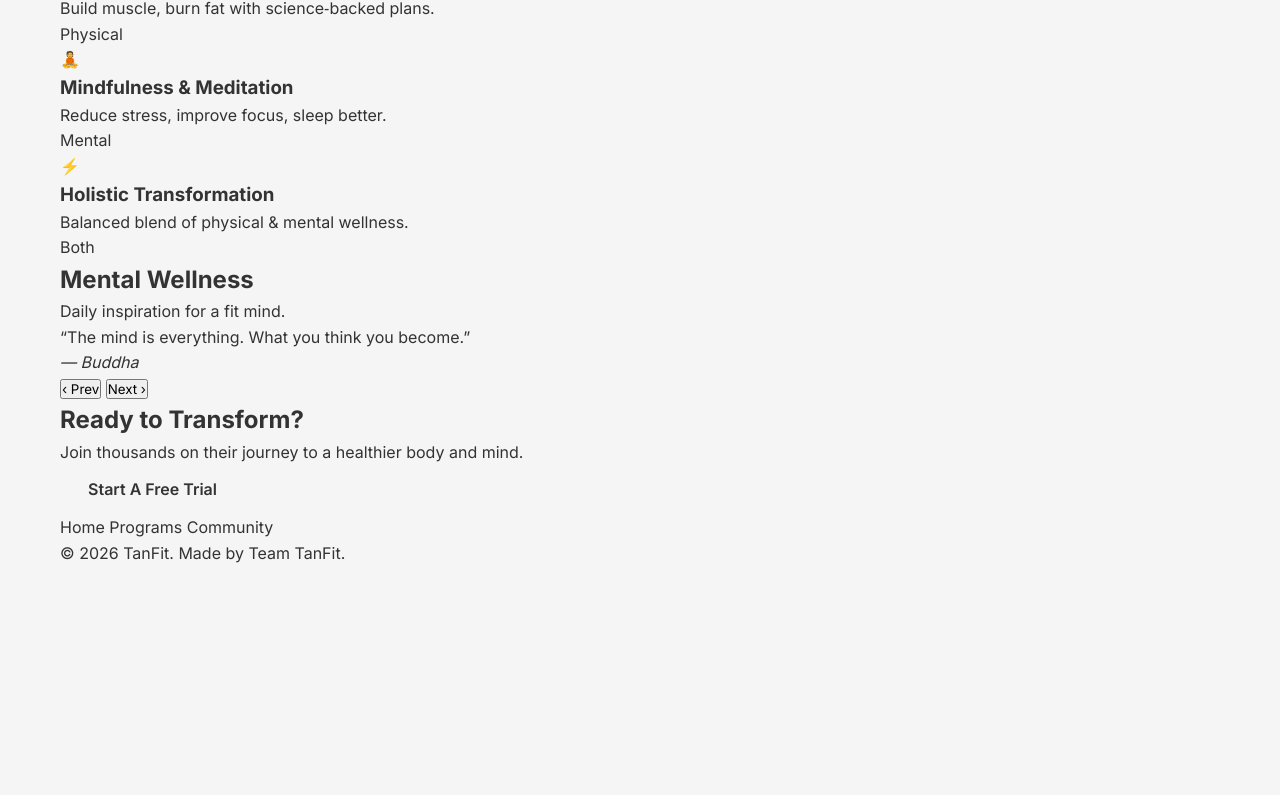
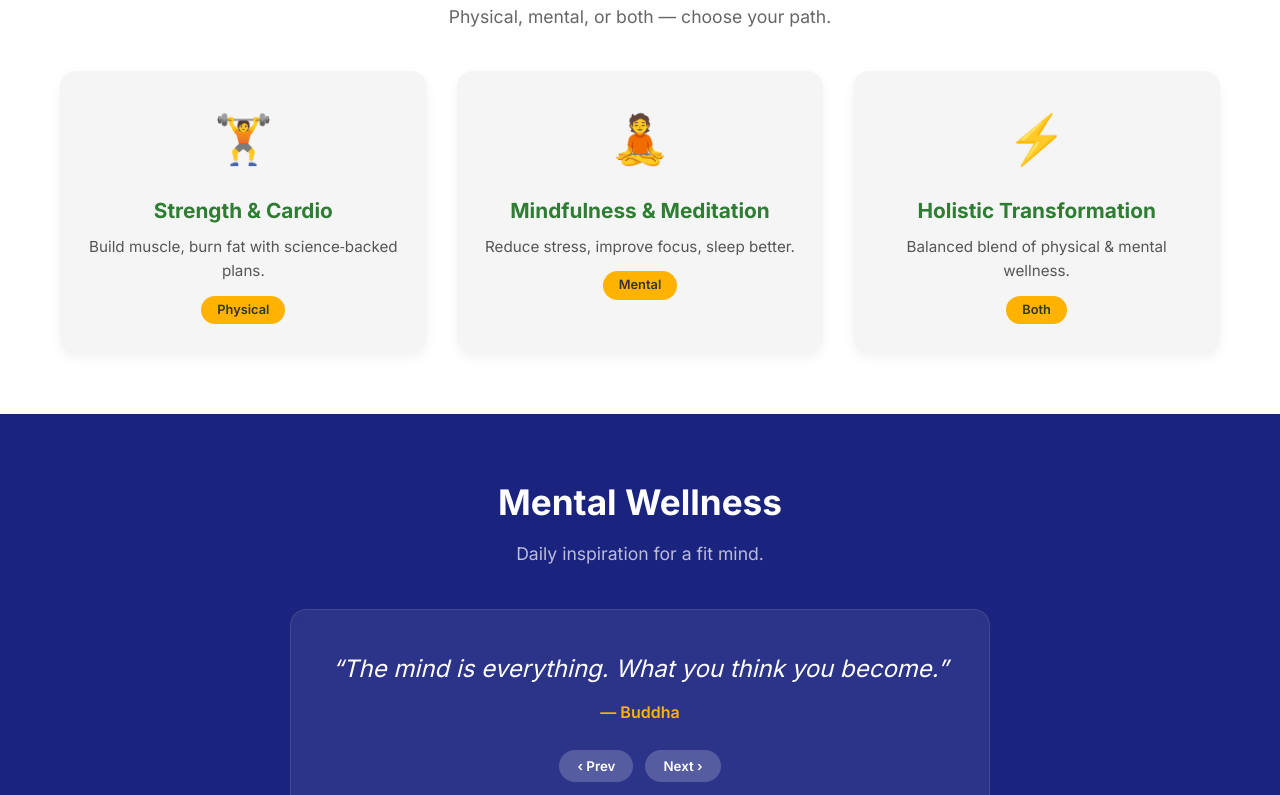
Before and after one commit to Lokeny2/tanfit-web, a plain HTML site: page index.html in a window 1280 px wide. Shown: the part 612-1407 px from the top of the page. Before the commit the page ends 1178 px from the top, so only its background shows below. Drawn offline with Linux system fonts and the light colour scheme; a script that the page names is missing.

Commit message:
Add styles for section titles and programs

```diff
--- a/style.css
+++ b/style.css
@@ -128,3 +128,131 @@ header {
   justify-content: center;
   flex-wrap: wrap;
 }
+
+/* SECTION TITLES */
+.section-title {
+  text-align: center;
+  font-size: 2.2rem;
+  font-weight: 700;
+  margin-bottom: 10px;
+  color: var(--dark);
+}
+
+.section-subtitle {
+  text-align: center;
+  font-size: 1.1rem;
+  color: #666;
+  margin-bottom: 40px;
+}
+
+/* PROGRAMS */
+.programs {
+  padding: 60px 0;
+  background: var(--white);
+}
+
+.program-grid {
+  display: grid;
+  grid-template-columns: repeat(auto-fit, minmax(260px, 1fr));
+  gap: 30px;
+}
+
+.program-card {
+  background: var(--light);
+  border-radius: 16px;
+  padding: 30px 20px;
+  text-align: center;
+  transition: transform 0.2s, box-shadow 0.2s;
+  box-shadow: 0 4px 12px rgba(0, 0, 0, 0.05);
+}
+.program-card:hover {
+  transform: translateY(-6px);
+  box-shadow: 0 8px 25px rgba(0, 0, 0, 0.1);
+}
+
+.program-card .icon {
+  font-size: 3rem;
+  margin-bottom: 16px;
+}
+
+.program-card h3 {
+  font-size: 1.3rem;
+  margin-bottom: 8px;
+  color: var(--primary);
+}
+
+.program-card p {
+  color: #555;
+  font-size: 0.95rem;
+}
+
+.program-card .tag {
+  display: inline-block;
+  margin-top: 12px;
+  background: var(--accent);
+  padding: 4px 16px;
+  border-radius: 20px;
+  font-weight: 600;
+  font-size: 0.8rem;
+  color: var(--dark);
+}
+
+/* WELLNESS (QUOTE CAROUSEL) */
+.wellness {
+  background: var(--secondary);
+  color: var(--white);
+  padding: 60px 0;
+}
+.wellness .section-title {
+  color: var(--white);
+}
+.wellness .section-subtitle {
+  color: rgba(255, 255, 255, 0.7);
+}
+
+.quote-box {
+  background: rgba(255, 255, 255, 0.08);
+  border-radius: 16px;
+  padding: 40px 30px;
+  max-width: 700px;
+  margin: 0 auto;
+  text-align: center;
+  border: 1px solid rgba(255, 255, 255, 0.1);
+  backdrop-filter: blur(4px);
+}
+
+.quote-box blockquote {
+  font-size: 1.5rem;
+  font-style: italic;
+  margin-bottom: 12px;
+}
+
+.quote-box cite {
+  display: block;
+  font-style: normal;
+  font-weight: 600;
+  color: var(--accent);
+  margin-top: 8px;
+}
+
+.quote-nav {
+  margin-top: 24px;
+  display: flex;
+  justify-content: center;
+  gap: 12px;
+}
+
+.quote-nav button {
+  background: rgba(255, 255, 255, 0.2);
+  border: none;
+  color: var(--white);
+  padding: 8px 18px;
+  border-radius: 30px;
+  font-weight: 600;
+  cursor: pointer;
+  transition: background 0.2s;
+}
+.quote-nav button:hover {
+  background: var(--accent);
+  color: var(--dark);
+}
```
